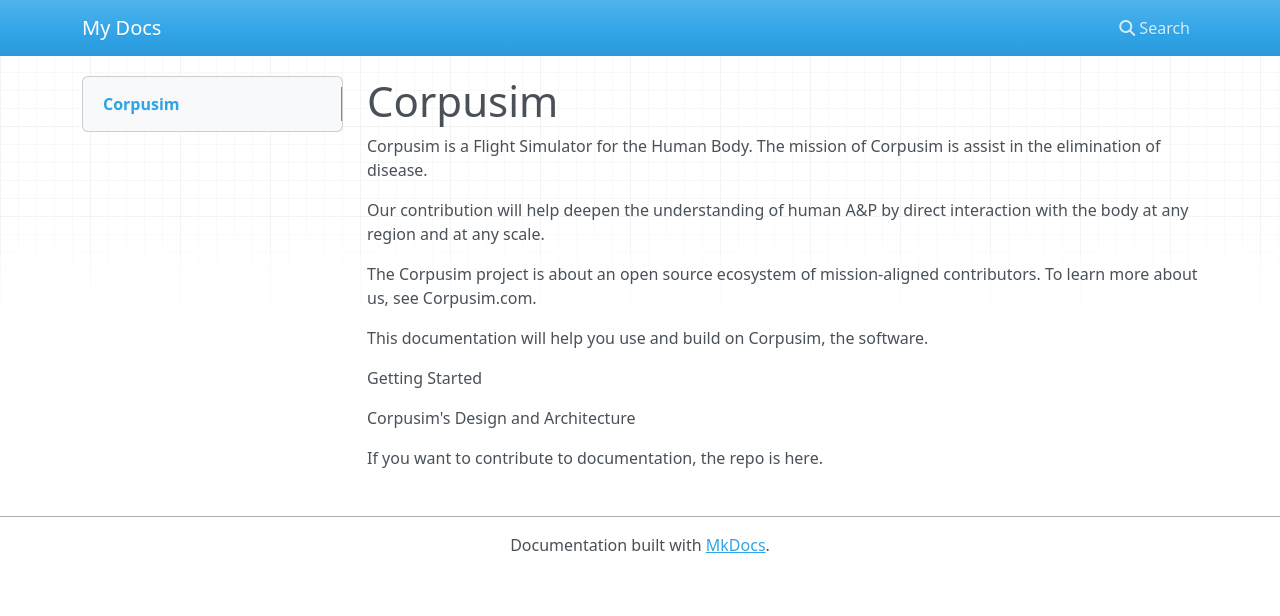
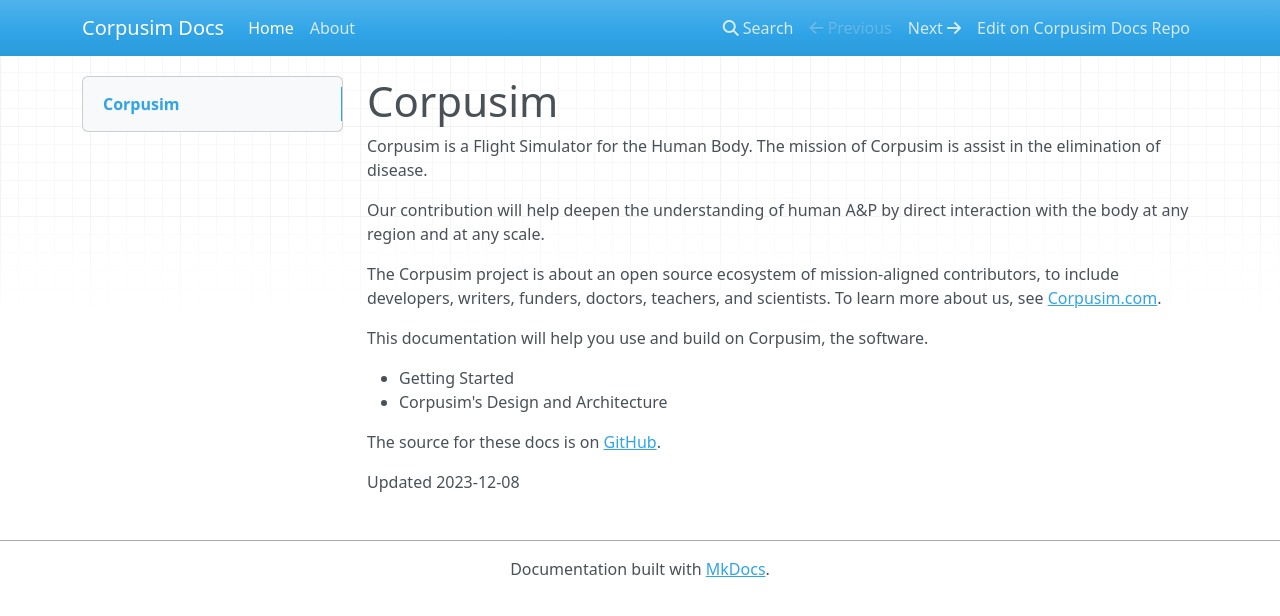
Before and after one commit to Corpusim/corpusim-docs, an MkDocs documentation site: the page built from docs/index.md, in a window 1280 px wide. Shown: the top 616 px of the page. Built offline with MkDocs 1.6.1, drawn with Linux system fonts in a browser that asks for light colours; nearby versions of some CDN libraries.

```diff
--- a/docs/index.md
+++ b/docs/index.md
@@ -4,15 +4,16 @@ Corpusim is a Flight Simulator for the Human Body. The mission of Corpusim is as
 
 Our contribution will help deepen the understanding of human A&P by direct interaction with the body at any region and at any scale.
 
-The Corpusim project is about an open source ecosystem of mission-aligned contributors. To learn more about us, see Corpusim.com.
+The Corpusim project is about an open source ecosystem of mission-aligned contributors, to include developers, writers, funders, doctors, teachers, and scientists. To learn more about us, see [Corpusim.com](https://corpusim.com).
 
 This documentation will help you use and build on Corpusim, the software.
 
-Getting Started
-
-Corpusim's Design and Architecture
+- Getting Started
+- Corpusim's Design and Architecture
 
 
 
 
-If you want to contribute to documentation, the repo is here.
+The source for these docs is on [GitHub](https://github.com/Corpusim/corpusim-docs).
+
+Updated 2023-12-08
--- a/mkdocs.yml
+++ b/mkdocs.yml
@@ -1 +1,9 @@
-site_name: My Docs
+site_name: Corpusim Docs
+
+
+nav:
+    - Home: index.md
+    - About: design_and_architecture.md
+
+repo_url: 'https://github.com/Corpusim/corpusim-docs'
+repo_name: 'Corpusim Docs Repo'
```
Also changed, not shown: docs/design_and_architecture.md (added, +3 -0 lines), images.md (added), 1 other file.
